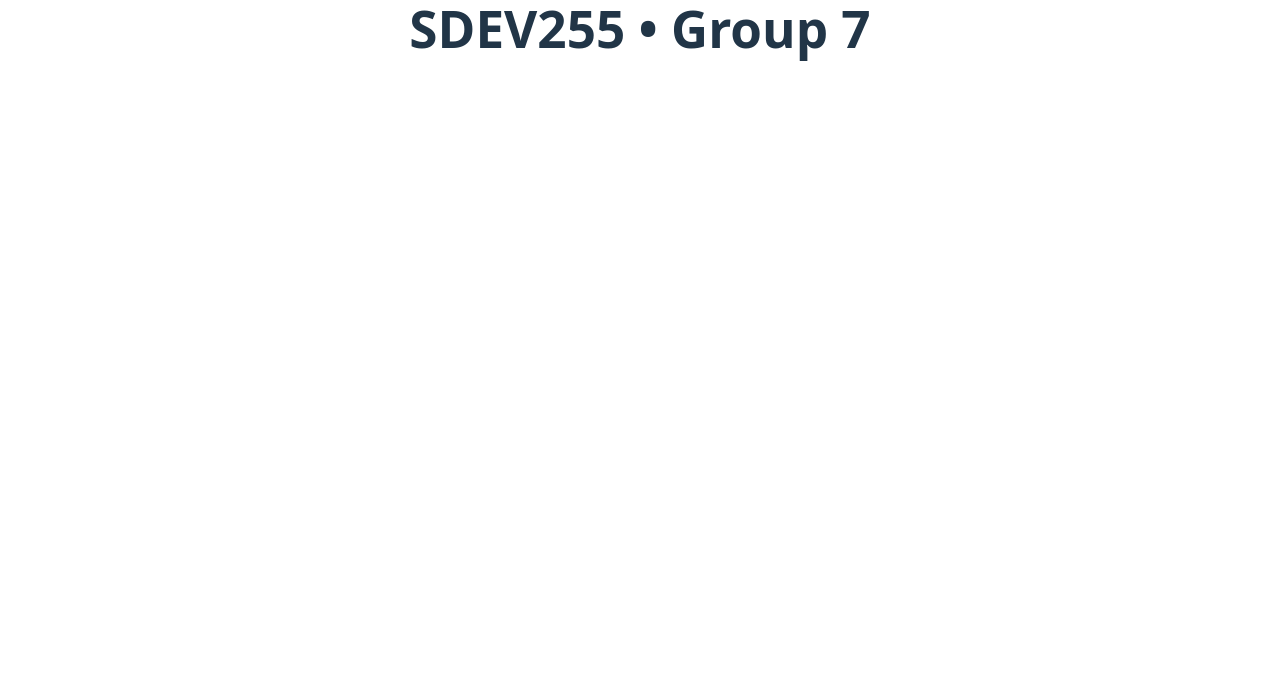
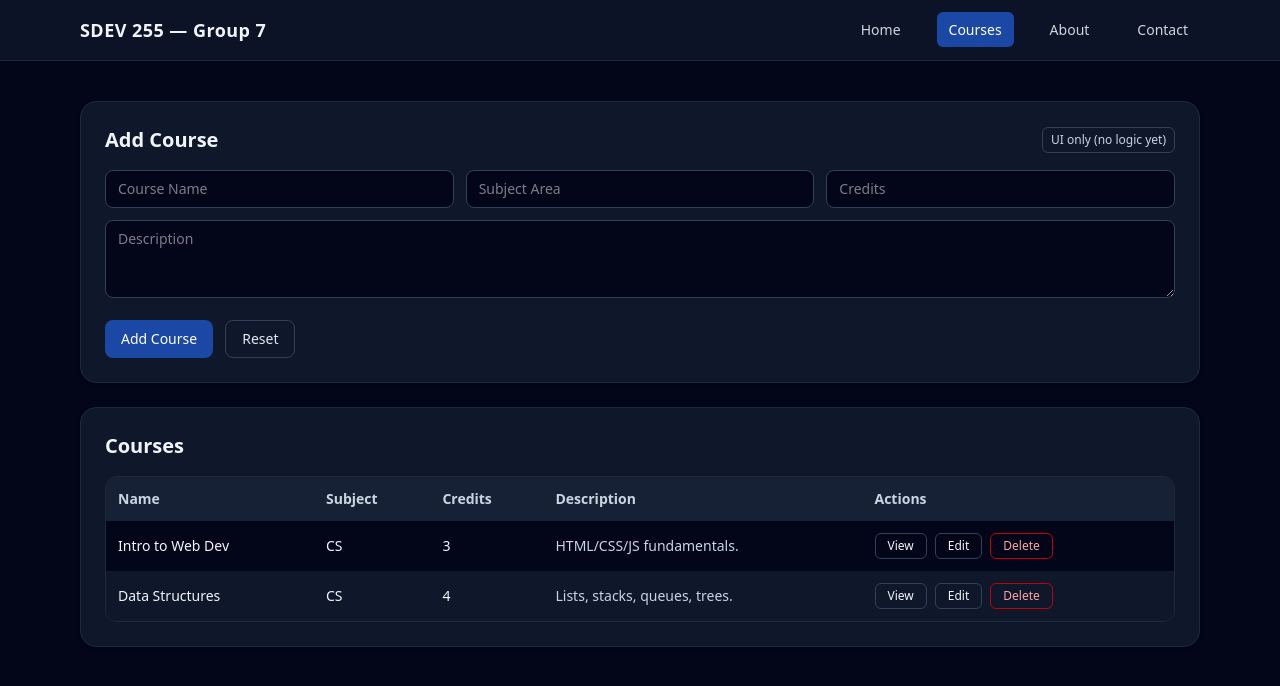
Before and after one commit to rturner1220/SDEV_255_Final_Project_Group7, a React (Vite) app in the folder frontend/: page /courses in a window 1280 px wide. Shown: the top 686 px of the page. Built offline with nearby package versions, Linux system fonts and the light colour scheme.

Commit message:
Add frontend initial design with navbar, courses form, and table

```diff
--- a/frontend/package.json
+++ b/frontend/package.json
@@ -11,8 +11,12 @@
   },
   "dependencies": {
     "@tailwindcss/vite": "^4.1.13",
+    "clsx": "^2.1.1",
+    "lucide-react": "^0.544.0",
     "react": "^19.1.1",
     "react-dom": "^19.1.1",
+    "react-router-dom": "^7.9.3",
+    "tailwind-merge": "^3.3.1",
     "tailwindcss": "^4.1.13"
   },
   "devDependencies": {
--- a/frontend/src/App.jsx
+++ b/frontend/src/App.jsx
@@ -1,8 +1,23 @@
+import { BrowserRouter, Route, Routes } from "react-router-dom";
+import Navbar from "./components/Navbar"
+import Home from "./pages/Home";
+import Courses from "./pages/Courses";
+import About from "./pages/About";
+import Contact from "./pages/Contact";
+
 function App() {
   return (
-    <>
-      <h1 className="text-xl font-semibold">SDEV255 • Group 7</h1>
-    </>
+    <BrowserRouter>
+      <div className="min-h-screen w-full overflow-x-hidden bg-slate-950 text-slate-100">
+        <Navbar />
+        <Routes>
+          <Route path="/" element={<Home />} />
+          <Route path="/courses" element={<Courses />} />
+          <Route path="/about" element={<About />} />
+          <Route path="/contact" element={<Contact />} />
+        </Routes>
+      </div>
+    </BrowserRouter>
   );
 }
 
--- /dev/null
+++ b/frontend/src/components/Card.jsx
@@ -0,0 +1,15 @@
+import React from 'react'
+
+const Card = ({ title, action, children }) => {
+  return (
+    <section className="rounded-2xl border border-slate-800 bg-slate-900 p-6 shadow">
+      <div className="mb-4 flex items-center justify-between">
+        <h2 className="text-xl font-semibold">{title}</h2>
+        {action}
+      </div>
+      {children}
+    </section>
+  );
+}
+
+export default Card
--- /dev/null
+++ b/frontend/src/components/Form.jsx
@@ -0,0 +1,9 @@
+import React from 'react'
+
+const Form = () => {
+  return (
+    <div>Form</div>
+  )
+}
+
+export default Form
--- /dev/null
+++ b/frontend/src/components/Hero.jsx
@@ -0,0 +1,24 @@
+const Hero = () => {
+  return (
+    <section className="mx-auto max-w-6xl px-4 py-10">
+      <div className="rounded-2xl border border-slate-800 bg-gradient-to-br from-slate-900 to-slate-800 p-8 shadow-xl">
+        <h1 className="text-4xl font-bold tracking-tight">
+          Welcome to Web App
+        </h1>
+        <p className="mt-3 max-w-2xl text-slate-300">
+          Mini college registration system. Clean UI now — CRUD and auth will
+          come in the next stages.
+        </p>
+        <div className="mt-6 flex flex-wrap gap-3">
+          <a
+            href="/courses"
+            className="rounded-xl bg-[#1c48a5] px-4 py-2 text-sm font-medium text-white hover:bg-indigo-700"
+          >
+            View Courses
+          </a>
+        </div>
+      </div>
+    </section>
+  );
+};
+export default Hero;
--- /dev/null
+++ b/frontend/src/components/Navbar.jsx
@@ -0,0 +1,41 @@
+import { NavLink } from "react-router-dom";
+
+const Navbar = () => {
+  const links = [
+    { to: "/", label: "Home", end: true },
+    { to: "/courses", label: "Courses" },
+    { to: "/about", label: "About" },
+    { to: "/contact", label: "Contact" },
+  ];
+
+  return (
+    <header className="sticky top-0 z-50 border-b border-slate-800 bg-slate-900/80 backdrop-blur">
+      <nav className="mx-auto flex max-w-6xl items-center justify-between px-4 py-4">
+        <div className="text-lg font-semibold tracking-wide">
+          SDEV 255 — Group 7
+        </div>
+        <ul className="flex items-center gap-6 text-sm">
+          {links.map((l) => (
+            <li key={l.to}>
+              <NavLink
+                to={l.to}
+                end={l.end}
+                className={({ isActive }) =>
+                  [
+                    "rounded-md px-2 py-1 transition",
+                    isActive
+                      ? "bg-[#1c48a5] text-white px-3 py-2 rounded-md"
+                      : "text-gray-300 hover:bg-indigo-700 hover:text-white px-3 py-2 rounded-md",
+                  ].join(" ")
+                }
+              >
+                {l.label}
+              </NavLink>
+            </li>
+          ))}
+        </ul>
+      </nav>
+    </header>
+  );
+};
+export default Navbar;
--- /dev/null
+++ b/frontend/src/components/Table.jsx
@@ -0,0 +1,9 @@
+import React from 'react'
+
+const Table = () => {
+  return (
+    <div>Table</div>
+  )
+}
+
+export default Table
--- a/frontend/src/index.css
+++ b/frontend/src/index.css
@@ -1,69 +1,12 @@
 @import "tailwindcss";
 
-:root {
-  font-family: system-ui, Avenir, Helvetica, Arial, sans-serif;
-  line-height: 1.5;
-  font-weight: 400;
-
-  color-scheme: light dark;
-  color: rgba(255, 255, 255, 0.87);
-  background-color: #242424;
-
-  font-synthesis: none;
-  text-rendering: optimizeLegibility;
-  -webkit-font-smoothing: antialiased;
-  -moz-osx-font-smoothing: grayscale;
+#root {
+  max-width: none;
+  margin: 0;
+  padding: 0;
 }
 
-a {
-  font-weight: 500;
-  color: #646cff;
-  text-decoration: inherit;
+/* Ensure background covers the whole viewport */
+html, body, #root {
+  min-height: 100%;
 }
-a:hover {
-  color: #535bf2;
-}
-
-body {
-  margin: 0;
-  place-items: center;
-  min-width: 320px;
-  min-height: 100vh;
-}
-
-h1 {
-  font-size: 3.2em;
-  line-height: 1.1;
-}
-
-button {
-  border-radius: 8px;
-  border: 1px solid transparent;
-  padding: 0.6em 1.2em;
-  font-size: 1em;
-  font-weight: 500;
-  font-family: inherit;
-  background-color: #1a1a1a;
-  cursor: pointer;
-  transition: border-color 0.25s;
-}
-button:hover {
-  border-color: #646cff;
-}
-button:focus,
-button:focus-visible {
-  outline: 4px auto -webkit-focus-ring-color;
-}
-
-@media (prefers-color-scheme: light) {
-  :root {
-    color: #213547;
-    background-color: #ffffff;
-  }
-  a:hover {
-    color: #747bff;
-  }
-  button {
-    background-color: #f9f9f9;
-  }
-}
--- /dev/null
+++ b/frontend/src/pages/About.jsx
@@ -0,0 +1,14 @@
+
+
+const About = () => {
+  return (
+    <div className="mx-auto max-w-6xl px-4 py-10">
+      <section className="rounded-2xl border border-slate-800 bg-slate-900 p-6">
+        <h1 className="text-3xl font-bold mb-2">About</h1>
+        <p className="text-slate-300">Project overview and goals.</p>
+      </section>
+    </div>
+  )
+}
+
+export default About
--- /dev/null
+++ b/frontend/src/pages/Contact.jsx
@@ -0,0 +1,14 @@
+
+
+const Contact = () => {
+  return (
+    <div className="mx-auto max-w-6xl px-4 py-10">
+      <section className="rounded-2xl border border-slate-800 bg-slate-900 p-6">
+        <h1 className="text-3xl font-bold mb-2">Contact</h1>
+        <p className="text-slate-300">Group contact info.</p>
+      </section>
+    </div>
+  )
+}
+
+export default Contact
--- /dev/null
+++ b/frontend/src/pages/Courses.jsx
@@ -0,0 +1,76 @@
+import Card from "../components/Card"
+
+const Courses = () => {
+
+    const rows = [
+    { id: 1, name: "Intro to Web Dev", subject: "CS", credits: 3, desc: "HTML/CSS/JS fundamentals." },
+    { id: 2, name: "Data Structures", subject: "CS", credits: 4, desc: "Lists, stacks, queues, trees." },
+  ];
+
+  return (
+    <div className="mx-auto max-w-6xl space-y-6 px-4 py-10">
+      <Card
+        title="Add Course"
+        action={
+          <span className="rounded-md border border-slate-700 px-2 py-1 text-xs text-slate-300">
+            UI only (no logic yet)
+          </span>
+        }
+      >
+        <div className="grid grid-cols-1 gap-3 md:grid-cols-3">
+          <input className="rounded-lg border border-slate-700 bg-slate-950 px-3 py-2 text-sm"
+                 placeholder="Course Name" />
+          <input className="rounded-lg border border-slate-700 bg-slate-950 px-3 py-2 text-sm"
+                 placeholder="Subject Area" />
+          <input className="rounded-lg border border-slate-700 bg-slate-950 px-3 py-2 text-sm"
+                 placeholder="Credits" />
+        </div>
+        <textarea className="mt-3 w-full rounded-lg border border-slate-700 bg-slate-950 px-3 py-2 text-sm"
+                  rows="3" placeholder="Description" />
+        <div className="mt-4 flex gap-3">
+          <button className="rounded-lg bg-[#1c48a5] px-4 py-2 text-sm font-medium text-white hover:bg-indigo-700">
+            Add Course
+          </button>
+          <button className="rounded-lg border border-slate-700 px-4 py-2 text-sm text-slate-200 hover:bg-slate-800">
+            Reset
+          </button>
+        </div>
+      </Card>
+
+      <Card title="Courses">
+        <div className="overflow-x-auto rounded-xl border border-slate-800">
+          <table className="w-full text-left text-sm">
+            <thead className="bg-slate-800/60 text-slate-300">
+              <tr>
+                <th className="p-3">Name</th>
+                <th className="p-3">Subject</th>
+                <th className="p-3">Credits</th>
+                <th className="p-3">Description</th>
+                <th className="p-3">Actions</th>
+              </tr>
+            </thead>
+            <tbody>
+              {rows.map((r, idx) => (
+                <tr key={r.id} className={idx % 2 ? "bg-slate-900" : "bg-slate-950"}>
+                  <td className="p-3">{r.name}</td>
+                  <td className="p-3">{r.subject}</td>
+                  <td className="p-3">{r.credits}</td>
+                  <td className="p-3 text-slate-300">{r.desc}</td>
+                  <td className="p-3">
+                    <div className="flex gap-2">
+                      <button className="rounded-md border border-slate-700 px-3 py-1 text-xs hover:bg-slate-800">View</button>
+                      <button className="rounded-md border border-slate-700 px-3 py-1 text-xs hover:bg-slate-800">Edit</button>
+                      <button className="rounded-md border border-red-700 px-3 py-1 text-xs text-red-300 hover:bg-red-950/40">Delete</button>
+                    </div>
+                  </td>
+                </tr>
+              ))}
+            </tbody>
+          </table>
+        </div>
+      </Card>
+    </div>
+  )
+}
+
+export default Courses
--- /dev/null
+++ b/frontend/src/pages/Home.jsx
@@ -0,0 +1,27 @@
+import Hero from "../components/Hero"
+import Card from "../components/Card"
+
+const Home = () => {
+
+     const stats = [
+    { label: "Courses", value: "24" },
+    { label: "Teachers", value: "6" },
+    { label: "Students", value: "120" },
+  ];
+
+  return (
+    <>
+      <Hero />
+      <div className="mx-auto grid max-w-6xl grid-cols-1 gap-4 px-4 pb-12 md:grid-cols-3">
+        {stats.map((s) => (
+          <Card key={s.label} title={s.label}>
+            <div className="text-3xl font-bold">{s.value}</div>
+            <p className="mt-1 text-sm text-slate-400">Sample data</p>
+          </Card>
+        ))}
+      </div>
+    </>
+  )
+}
+
+export default Home
```
Also changed, not shown: 1 other file (tests, documents, lock files or other folders).
